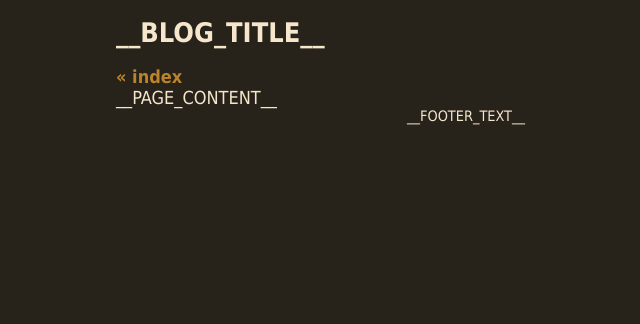
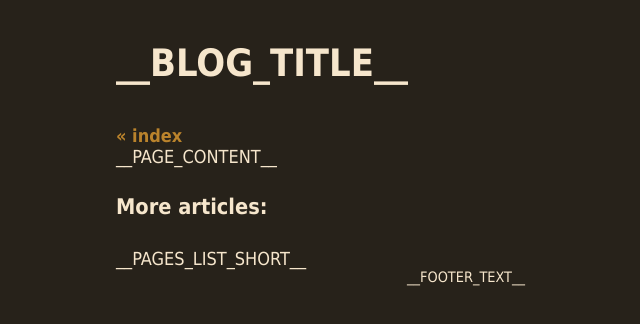
Before and after one commit to jakubthedeveloper/MarkdownBlogExample, a plain HTML site: page template/single.html in a window 1280 px wide. Shown: the whole page, without its empty margins (174-814 px from the left). Drawn offline with Linux system fonts and the light colour scheme.

Commit message:
Blog templates and styles

```diff
--- a/template/css/main.css
+++ b/template/css/main.css
@@ -17,10 +17,6 @@ body {
 
 dl, ol, p, pre, table, ul {
     margin-bottom: 1em
-}
-
-ul {
-    margin-left: 20px
 }
 
 a {
@@ -164,7 +160,24 @@ td, th {
     text-align: left
 }
 
+.header {
+    padding-top: 1rem;
+    padding-bottom: 0.8rem;
+    font-size: 1.4rem;
+}
+
 .footer {
     text-align: center;
     font-size: 0.8rem;
 }
+
+.content {
+    width: 100%;
+    float: left;
+}
+
+ul.pages-list {
+    list-style-type: none;
+    list-style-position: inside;
+    padding-left: 0;
+}
--- a/template/single.html
+++ b/template/single.html
@@ -17,7 +17,15 @@
         <a href="index.html">&laquo; index</a>
     </div>
 
-    __PAGE_CONTENT__
+    <div class="content">
+        <div>__PAGE_CONTENT__</div>
+         <div>
+             <h4>More articles:</h4>
+             __PAGES_LIST_SHORT__
+         </div>
+    </div>
+
+    <div class="clear"></div>
 
     <div class="footer">
         __FOOTER_TEXT__
```
Also changed, not shown: template/index.html (+7 -1 lines), 5 other files.
